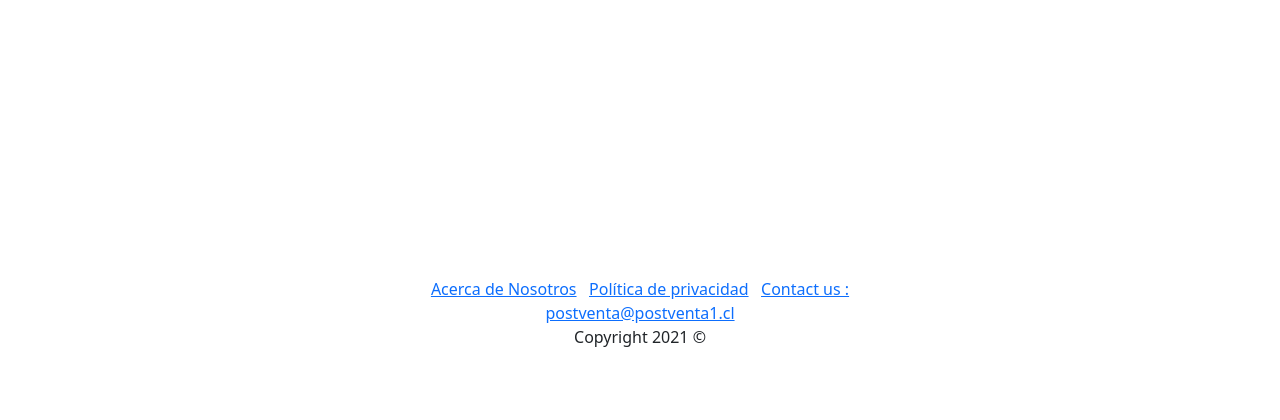
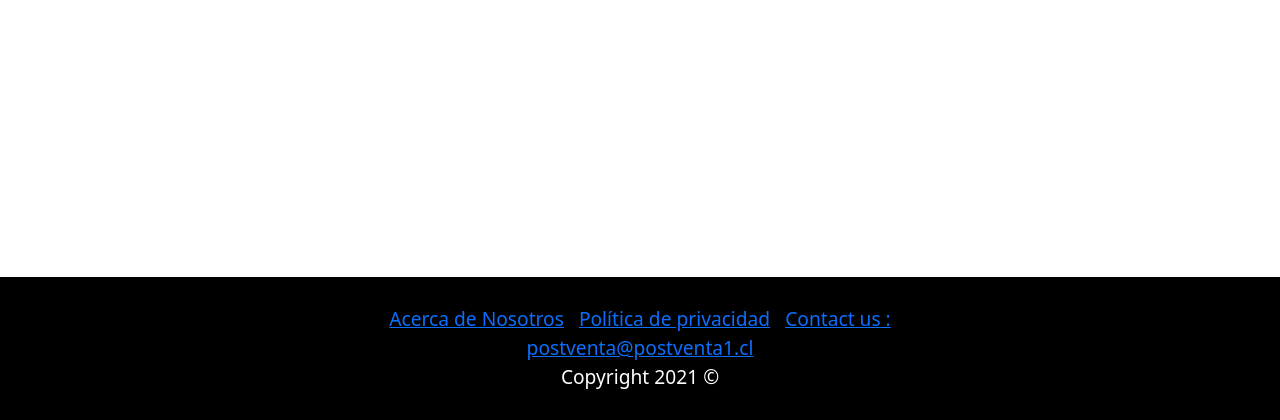
Before and after one commit to Empowerdeith/ProyectoPostVenta, a Django app: page / in a window 1280 px wide. Shown: the part 631-1051 px from the top of the page. Before the commit the page ends 978 px from the top, so only its background shows below. Run offline with Django 3.2, Linux system fonts and the light colour scheme.

Commit message:
changes to footer

```diff
--- a/api_post_venta/templates/paginas_post_venta/snippets/footer.html
+++ b/api_post_venta/templates/paginas_post_venta/snippets/footer.html
@@ -2,6 +2,7 @@
 	<!-- pie de pagina -->
 <footer class="">
 	<div class="flexcontainer">
+		<br>
 		<a class="flex1" href="">Acerca de Nosotros</a>
 		&nbsp
 		<a class="flex1" href="">Política de privacidad</a>
--- a/static/css/styles.css
+++ b/static/css/styles.css
@@ -40,6 +40,11 @@
 }
 footer{
 	text-align: center;
-
+	background-color: black;
 
 }
+.flexcontainer{
+	text-decoration: none;
+	color: white;
+	font-size: larger;
+}
```
